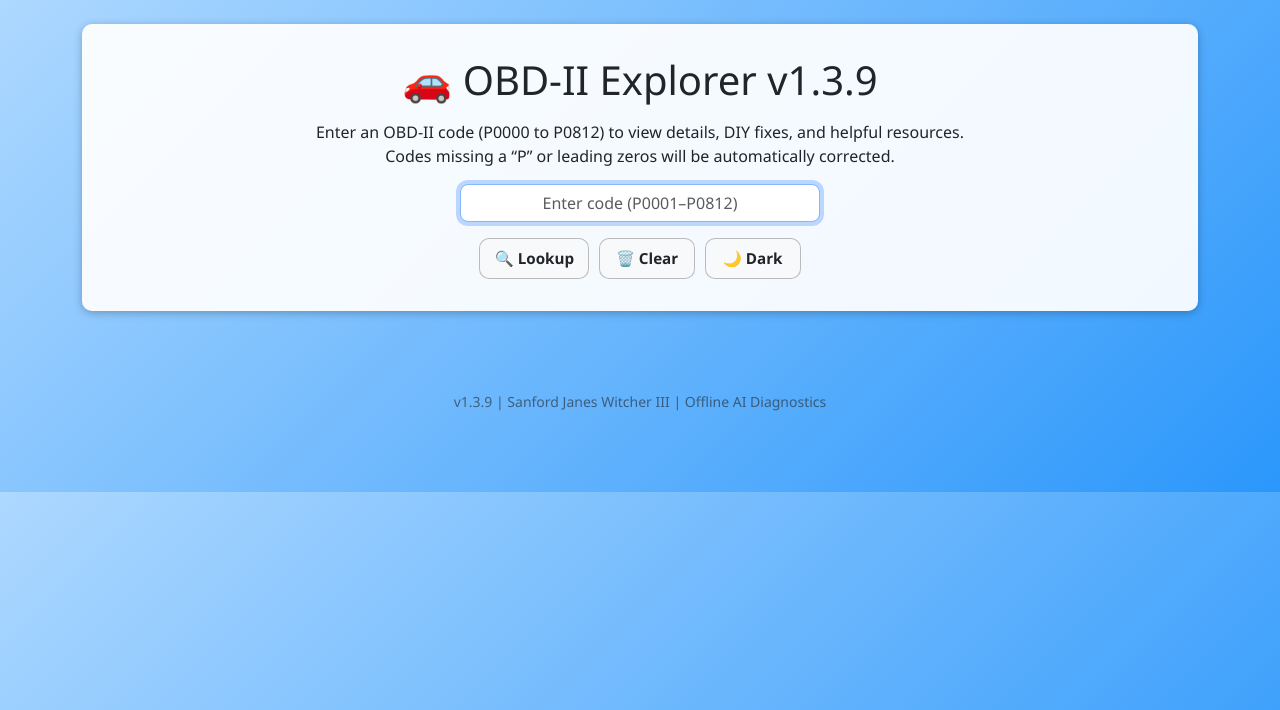
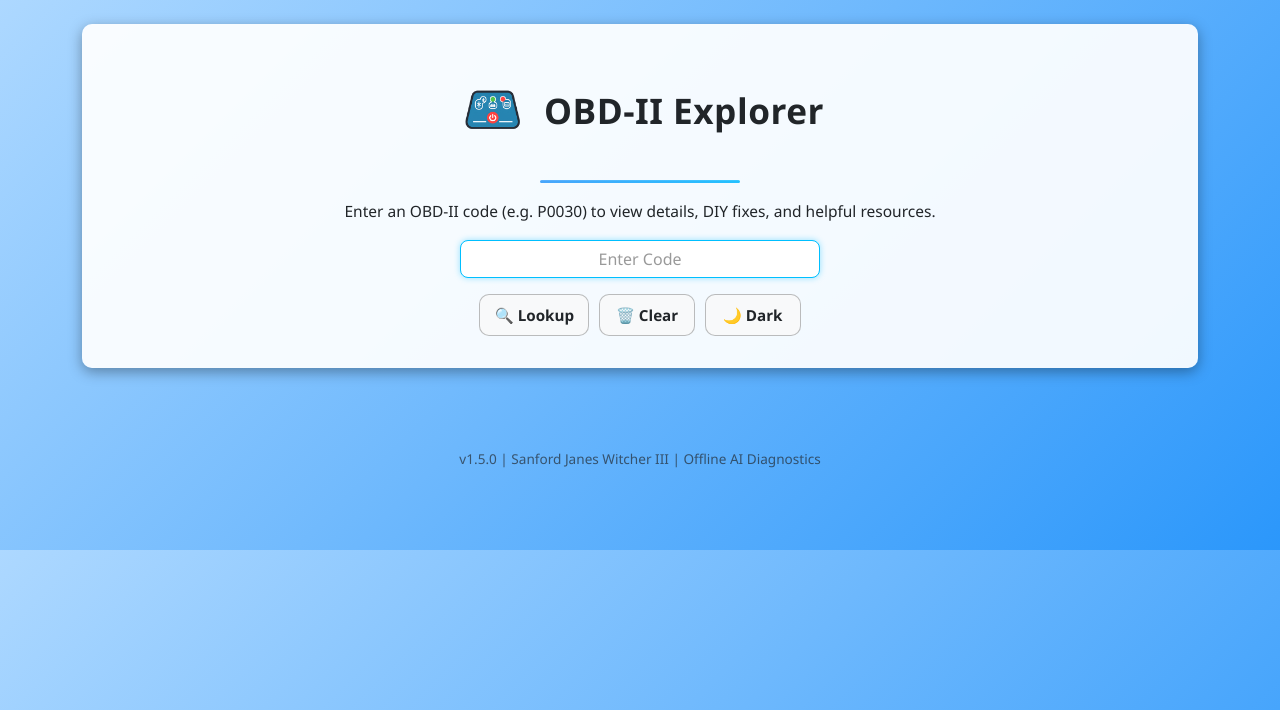
Before and after one commit to Firelord-Zuko/OBD2_Explorer, a Flask app: page / in a window 1280 px wide. Shown: the top 710 px of the page. Run offline with Flask 3, Linux system fonts and the light colour scheme.

Commit message:
Release v1.5.0 – Default dark mode, UI polish, improved caching, and offline AI stability

```diff
--- a/static/styles.css
+++ b/static/styles.css
@@ -1,31 +1,117 @@
+/* ---------- Base ---------- */
 body {
   font-family: "Segoe UI", Tahoma, sans-serif;
+  font-size: 0.97rem;
+  line-height: 1.6;
   margin-bottom: 80px;
   transition: background 0.8s ease, color 0.8s ease;
 }
 
+/* ---------- Light Mode Background (banding-free) ---------- */
 body.light-mode {
   background: linear-gradient(135deg, rgb(173, 216, 255), rgb(43, 151, 251));
   color: #212529;
 }
 
+/* Subtle dithering overlay for ultra-smooth gradient */
+body.light-mode::before {
+  content: "";
+  position: fixed;
+  inset: 0;
+  background-image: repeating-linear-gradient(
+    0deg,
+    rgba(255, 255, 255, 0.015) 0px,
+    rgba(0, 0, 0, 0.015) 1px,
+    transparent 2px
+  );
+  mix-blend-mode: overlay;
+  opacity: 0.2;
+  pointer-events: none;
+  z-index: -1;
+}
+
+/* ---------- Dark Mode ---------- */
 body.dark-mode {
   background-color: #121212;
   color: #e5e5e5;
+}
+
+/* ---------- Header ---------- */
+.app-header {
+  display: flex;
+  justify-content: center;
+  align-items: center;
+  gap: 1rem;
+  margin-bottom: 0.5rem;
+  text-align: center;
+}
+
+.app-logo {
+  width: 72px;
+  height: auto;
+  transition: transform 0.3s ease, filter 0.3s ease;
+}
+
+.app-logo:hover {
+  transform: scale(1.08);
+  filter: drop-shadow(0 0 6px rgba(0, 191, 255, 0.5));
+}
+
+.app-title {
+  font-size: 2.2rem;
+  font-weight: 800;
+  margin: 0;
+  color: inherit;
+  letter-spacing: 0.5px;
+}
+
+/* Accent line under header */
+.header-accent {
+  height: 3px;
+  width: 200px;
+  margin: 0.3rem auto 1rem;
+  border-radius: 2px;
+  background: linear-gradient(90deg, #2b97fb, #00b7ff);
+  opacity: 0.85;
+  transition: opacity 0.3s ease;
+  position: relative;
+}
+
+.header-accent::after {
+  content: "";
+  display: block;
+  height: 1px;
+  background: rgba(255, 255, 255, 0.1);
+  margin-top: 2px;
+}
+
+body.dark-mode .header-accent {
+  background: linear-gradient(90deg, #67b6ff, #00cfff);
+  opacity: 1;
 }
 
 /* ---------- Card ---------- */
 .content {
   background: rgba(255, 255, 255, 0.93);
   border-radius: 10px;
-  box-shadow: 0 2px 8px rgba(0, 0, 0, 0.25);
+  box-shadow: 0 4px 14px rgba(0, 0, 0, 0.35);
   padding: 2rem;
   margin-bottom: 5rem;
-  transition: background-color 0.4s ease, color 0.4s ease;
+  transition: background-color 0.4s ease, color 0.4s ease, box-shadow 0.3s ease;
+}
+
+/* nice fade-in when results update */
+.fade-in {
+  animation: fadeIn 0.4s ease-in-out;
+}
+@keyframes fadeIn {
+  from { opacity: 0; transform: translateY(6px); }
+  to { opacity: 1; transform: translateY(0); }
 }
 
 body.dark-mode .content {
   background: rgba(30, 30, 30, 0.95);
+  box-shadow: 0 2px 12px rgba(0, 0, 0, 0.7);
 }
 
 /* ---------- Narrow Input ---------- */
@@ -38,6 +124,34 @@ body.dark-mode .content {
 .form-control {
   border-radius: 0.5rem;
   text-align: center;
+  color: #000;
+  background-color: #fff;
+  border: 1px solid rgba(0, 0, 0, 0.25);
+  transition: all 0.25s ease;
+}
+
+/* Dark mode input */
+body.dark-mode .form-control {
+  background-color: #1a1a1a;
+  color: #ffffff;
+  border: 1px solid #444;
+}
+
+/* Placeholder colors */
+.form-control::placeholder {
+  color: rgba(0, 0, 0, 0.4);
+  font-weight: 400;
+}
+body.dark-mode .form-control::placeholder {
+  color: rgba(255, 255, 255, 0.6);
+  font-weight: 400;
+}
+
+/* Focus glow */
+.form-control:focus {
+  outline: none;
+  border-color: #00bfff;
+  box-shadow: 0 0 6px rgba(0, 191, 255, 0.4);
 }
 
 /* ---------- Toolbar ---------- */
@@ -60,7 +174,14 @@ body.dark-mode .content {
   padding: 0.5rem 0.9rem;
   border-radius: 10px;
   min-width: 96px;
-  transition: transform 0.06s ease, background-color 0.2s ease, opacity 0.3s ease;
+  min-height: 40px;           /* consistent button height */
+  transition: all 0.25s ease;
+}
+
+.mobile-toolbar button:hover {
+  background-color: #007bff;
+  color: #fff;
+  border-color: #007bff;
 }
 
 .mobile-toolbar button:active { transform: scale(0.98); }
@@ -114,7 +274,12 @@ footer {
   text-align: center;
   margin-top: 2rem;
   font-size: 0.85rem;
-  opacity: 0.8;
+  opacity: 0.9;
 }
-
-body.dark-mode footer { color: #aaa; }
+/* force white footer in dark mode (override Bootstrap .text-muted) */
+body.dark-mode footer,
+body.dark-mode footer p,
+body.dark-mode .text-muted {
+  color: #ffffff !important;
+  opacity: 1 !important;
+}
--- a/templates/index.html
+++ b/templates/index.html
@@ -3,7 +3,7 @@
 <head>
   <meta charset="UTF-8" />
   <meta name="viewport" content="width=device-width, initial-scale=1" />
-  <title>OBD-II Explorer v1.3.9</title>
+  <title>OBD-II Explorer v1.5.0</title>
 
   <!-- Bootstrap -->
   <link href="https://cdn.jsdelivr.net/npm/bootstrap@5.3.3/dist/css/bootstrap.min.css" rel="stylesheet" />
@@ -12,25 +12,37 @@
   <link rel="stylesheet" href="{{ url_for('static', filename='styles.css') }}" />
 </head>
 
-<body class="light-mode">
-
+<body class="dark-mode">
   <div class="container my-4">
     <div class="content">
-      <h1 class="text-center mb-3">🚗 OBD-II Explorer v1.3.9</h1>
-      <p class="text-center instruction-text">
-        Enter an OBD-II code (P0000 to P0812) to view details, DIY fixes, and helpful resources.<br>
-        Codes missing a “P” or leading zeros will be automatically corrected.
+
+      <!-- Header -->
+      <div class="app-header mb-3">
+        <img src="{{ url_for('static', filename='images/obd_icon.png') }}" alt="OBD-II Icon" class="app-logo" />
+        <h1 class="app-title">OBD-II Explorer</h1>
+      </div>
+      <div class="header-accent"></div>
+
+      <p class="text-center instruction-text mt-3">
+        Enter an OBD-II code (e.g. P0030) to view details, DIY fixes, and helpful resources.
       </p>
 
-      <!-- ✅ Centered input -->
+      <!-- Input -->
       <div class="d-flex justify-content-center mb-3">
         <div class="input-wrapper">
-          <input type="text" id="codeInput" inputmode="text" pattern="[A-Za-z0-9]*"
-                 class="form-control text-center" placeholder="Enter code (P0001–P0812)" autofocus />
+          <input
+            type="text"
+            id="codeInput"
+            inputmode="text"
+            pattern="[A-Za-z0-9]*"
+            class="form-control text-center"
+            placeholder="Enter Code"
+            autofocus
+          />
         </div>
       </div>
 
-      <!-- ✅ Toolbar -->
+      <!-- Toolbar -->
       <div class="mobile-toolbar">
         <button id="toolbarLookup">🔍 Lookup</button>
         <button id="toolbarClear">🗑️ Clear</button>
@@ -43,6 +55,7 @@
         </div>
       </div>
 
+      <!-- Results -->
       <div id="result" style="display: none;">
         <h5 id="codeTitle" class="mt-3"></h5>
 
@@ -69,11 +82,13 @@
     </div>
   </div>
 
-  <footer class="text-center mt-4 mb-2 small text-muted">
-    <p>v1.3.9 | Sanford Janes Witcher III | Offline AI Diagnostics</p>
+  <footer class="text-center mt-4 mb-2 small text-muted"
+          title="Offline AI Diagnostics · v1.5.0 · Local Cache Enabled">
+    <p>v1.5.0 | Sanford Janes Witcher III | Offline AI Diagnostics</p>
   </footer>
 
   <script>
+    // ---------- DOM references ----------
     const body = document.body;
     const spinner = document.getElementById("loadingSpinner");
     const historyContainer = document.getElementById("historyContainer");
@@ -82,8 +97,32 @@
     const toolbarClear = document.getElementById("toolbarClear");
     const toolbarLookup = document.getElementById("toolbarLookup");
     const codeInput = document.getElementById("codeInput");
+    const resultEl = document.getElementById("result");
 
-    /* ---------- Utility: Normalize OBD-II Input ---------- */
+    // ---------- Theme handling ----------
+    function toggleTheme() {
+      const toDark = body.classList.contains("light-mode");
+      body.classList.toggle("dark-mode", toDark);
+      body.classList.toggle("light-mode", !toDark);
+      toolbarDark.textContent = toDark ? "☀️ Light" : "🌙 Dark";
+      localStorage.setItem("theme", toDark ? "dark" : "light");
+    }
+
+    // ✅ Default: use saved preference OR system preference
+    const savedTheme = localStorage.getItem("theme");
+    if (savedTheme === "dark" || (!savedTheme && window.matchMedia("(prefers-color-scheme: dark)").matches)) {
+      body.classList.remove("light-mode");
+      body.classList.add("dark-mode");
+      toolbarDark.textContent = "☀️ Light";
+    } else {
+      body.classList.remove("dark-mode");
+      body.classList.add("light-mode");
+      toolbarDark.textContent = "🌙 Dark";
+    }
+
+    toolbarDark.addEventListener("click", toggleTheme);
+
+    // ---------- Code normalization ----------
     function normalizeCodeInput(rawValue) {
       let code = rawValue.trim().toUpperCase();
       if (/^P\d{4}$/.test(code)) return code;
@@ -98,18 +137,7 @@
       alert(`Invalid format. Did you mean ${padded}?`);
     }
 
-    /* ---------- Theme Toggle ---------- */
-    function toggleTheme() {
-      const dark = body.classList.contains("light-mode");
-      body.classList.toggle("dark-mode", dark);
-      body.classList.toggle("light-mode", !dark);
-      toolbarDark.textContent = dark ? "☀️ Light" : "🌙 Dark";
-      localStorage.setItem("theme", dark ? "dark" : "light");
-    }
-    if (localStorage.getItem("theme") === "dark") toggleTheme();
-    toolbarDark.addEventListener("click", toggleTheme);
-
-    /* ---------- Format & Display ---------- */
+    // ---------- Formatting ----------
     function formatRecommendations(text) {
       if (!text) return "<p>No recommendation available.</p>";
       const lines = text.split(/\n|•|-|\d\.\s/).map(l => l.trim()).filter(Boolean);
@@ -142,6 +170,19 @@
       forums.innerHTML = links.map(l => `<a href="${l.url}" target="_blank">${l.name}</a>`).join(" | ");
     }
 
+    // ---------- Local cache ----------
+    function getCache() {
+      return JSON.parse(localStorage.getItem("lookupCache") || "{}");
+    }
+    function setCache(code, data) {
+      const cache = getCache();
+      cache[code] = { data, timestamp: Date.now() };
+      localStorage.setItem("lookupCache", JSON.stringify(cache));
+    }
+    function getCachedResult(code) {
+      const cache = getCache();
+      return cache[code] ? cache[code].data : null;
+    }
     function renderHistory() {
       const history = JSON.parse(localStorage.getItem("lookupHistory") || "[]");
       historyContainer.innerHTML = "";
@@ -165,23 +206,7 @@
       toggleHistory.textContent = hidden ? "🕘 Recent Lookups ▲" : "🕘 Recent Lookups ▼";
     });
 
-    /* ---------- Local Cache Functions ---------- */
-    function getCache() {
-      return JSON.parse(localStorage.getItem("lookupCache") || "{}");
-    }
-
-    function setCache(code, data) {
-      const cache = getCache();
-      cache[code] = { data, timestamp: Date.now() };
-      localStorage.setItem("lookupCache", JSON.stringify(cache));
-    }
-
-    function getCachedResult(code) {
-      const cache = getCache();
-      return cache[code] ? cache[code].data : null;
-    }
-
-    /* ---------- Main Lookup ---------- */
+    // ---------- Main Lookup ----------
     async function performLookup() {
       const normalizedCode = normalizeCodeInput(codeInput.value);
       codeInput.value = normalizedCode;
@@ -191,18 +216,19 @@
         return;
       }
 
-      // ⚡ Try cache first
+      // Save last code
+      localStorage.setItem("lastCode", normalizedCode);
+
       const cached = getCachedResult(normalizedCode);
       if (cached) {
-        console.log("Loaded from cache:", normalizedCode);
         renderResult(normalizedCode, cached, true);
         return;
       }
 
       spinner.style.display = "inline-block";
-      document.getElementById("result").style.display = "none";
+      resultEl.style.display = "none";
       toolbarLookup.disabled = true;
-      setTimeout(() => toolbarLookup.disabled = false, 800);
+      setTimeout(() => (toolbarLookup.disabled = false), 800);
 
       try {
         const res = await fetch("/lookup", {
@@ -213,7 +239,7 @@
         const data = await res.json();
 
         renderResult(normalizedCode, data, false);
-        setCache(normalizedCode, data); // ✅ cache new result
+        setCache(normalizedCode, data);
       } catch (err) {
         alert("Lookup failed. Try again later.");
         console.error(err);
@@ -223,9 +249,13 @@
       }
     }
 
-    /* ---------- Render Result Helper ---------- */
+    // ---------- Render Helper ----------
     function renderResult(code, data, fromCache) {
-      document.getElementById("result").style.display = "block";
+      resultEl.classList.remove("fade-in");
+      void resultEl.offsetWidth;
+      resultEl.classList.add("fade-in");
+
+      resultEl.style.display = "block";
       document.getElementById("codeTitle").textContent = `Code: ${data.code}`;
       document.getElementById("description").textContent = data.description || "No description.";
       document.getElementById("summary").textContent = data.summary || "No summary.";
@@ -258,14 +288,15 @@
         `<br><small>Last Checked: ${new Date().toLocaleString()}</small>`;
     }
 
+    // ---------- Enhancements ----------
+    codeInput.addEventListener("focus", e => e.target.select());
+    codeInput.addEventListener("keypress", e => { if (e.key === "Enter") performLookup(); });
     toolbarLookup.addEventListener("click", performLookup);
-    codeInput.addEventListener("keypress", e => {
-      if (e.key === "Enter") performLookup();
-    });
 
     toolbarClear.addEventListener("click", () => {
       localStorage.removeItem("lookupHistory");
       localStorage.removeItem("lookupCache");
+      localStorage.removeItem("lastCode");
       historyContainer.innerHTML = "<p class='text-muted small'>No recent lookups.</p>";
       codeInput.value = "";
       toolbarClear.disabled = true;
@@ -276,9 +307,19 @@
       }, 1000);
     });
 
-    codeInput.addEventListener("focus", e => e.target.select());
     spinner.style.display = "none";
     renderHistory();
+
+    const last = localStorage.getItem("lastCode");
+    if (last) {
+      codeInput.value = last;
+      const cached = getCachedResult(last);
+      if (cached) {
+        renderResult(last, cached, true);
+      } else {
+        performLookup();
+      }
+    }
   </script>
 </body>
 </html>
```
Also changed, not shown: other parts of static/styles.css (+48 -9 lines), CHANGELOG.md, README.md, static/images/obd_icon.png (added).
